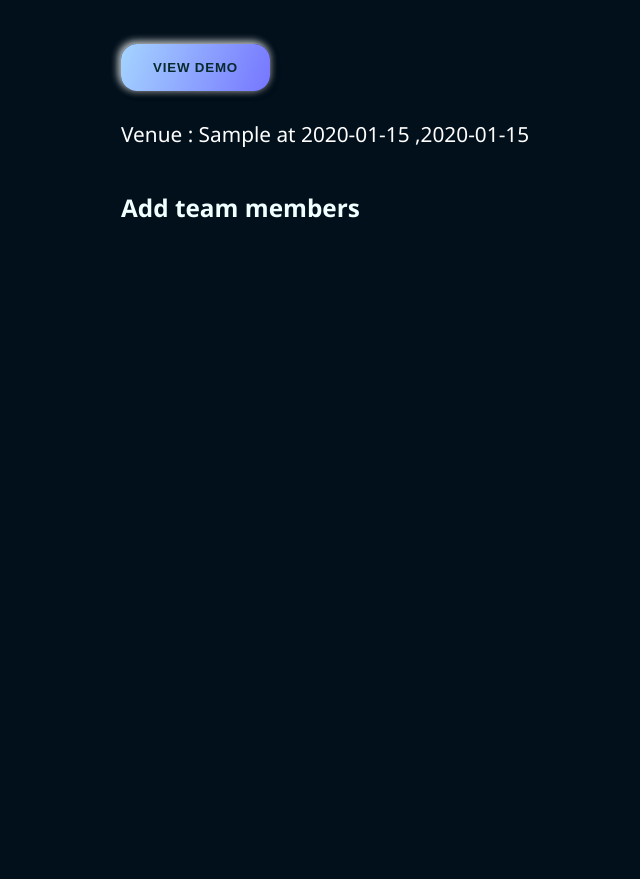
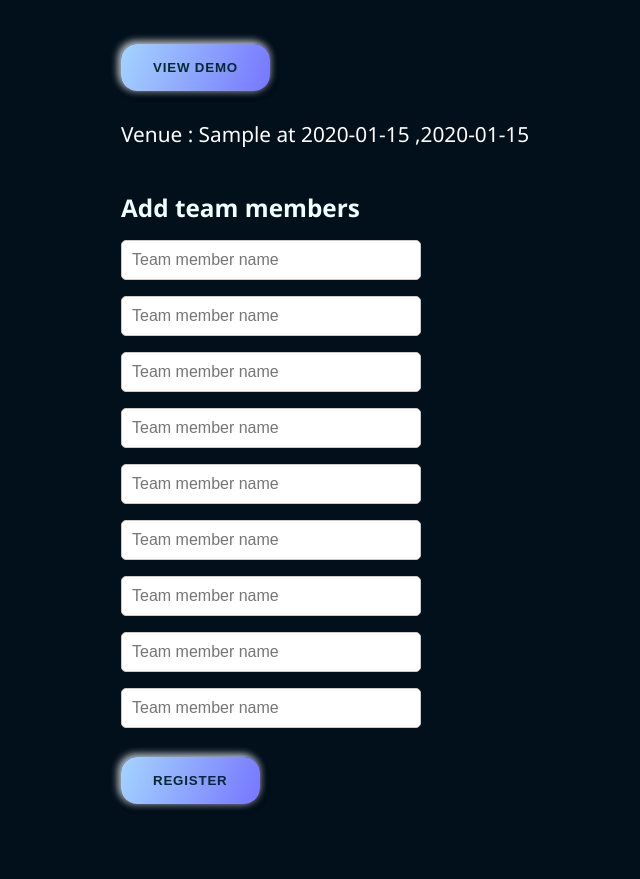
Before and after one commit to amlan-xyz/shristi23, a Node server app: page /events/display/event/600000000000000000000001/600000000000000000000001 in a window 1280 px wide. Shown: the part 552-1431 px from the top of the page, without its empty margins (17-657 px from the left). Before the commit the page ends 854 px from the top, so only its background shows below. Run offline with Node 20, Linux system fonts and the light colour scheme; a user stored in the database is signed in; tables that the repository leaves empty hold one stand-in row (values such as "Sample post"); some libraries are stand-ins or nearby versions.

Commit message:
fixed registration

```diff
--- a/routes/Event.js
+++ b/routes/Event.js
@@ -541,13 +541,14 @@ router.get("/display/event/:id/:token",fetchUserParams, async (req, res) => {
       isPaid: eventSingle.isPaid,
       price: outsider ? eventSingle.priceO : eventSingle.priceN,
       isVerified: registeration?.isVerified,
-      isMainEvent: eventSingle.isMainEvent,
       qrCode: club.qrCode,
       upi: club.upi,
       phoneNo: club.phoneNo,
       isMainEvent: eventSingle.isMainEvent,
+      isTeamEvent:eventSingle.isTeamEvent,
+      teamSize:eventSingle.teamSize
     };
-
+    console.log(eventSingle.teamSize)
     // res.json(result);
     res.render("displayEvent", { event });
   } catch (error) {
--- a/views/displayEvent.ejs
+++ b/views/displayEvent.ejs
@@ -244,7 +244,7 @@
               name="<%=event.teamSize%>"
             />
 
-            <% let val=event.teamSize %> <% for(let j=0;j< val-1; j++) {%>
+            <% let val=event.teamSize %> <% for(let j=0;j< val -1; j++) {%>
             <input
               type="text"
               name="name"
@@ -256,7 +256,8 @@
             <!-- <a href="" target="_blank" style="display: block; width: 25%"
               ><button id="register" class="btnss">Register</button></a
             > -->
-            <!-- <button type="submit" id="register">register</button> -->
+            <button type="submit" id="register" class="btnss"> <%= event.isRegistered?"Register": "Registered" %> </button>
+          </form>
 
             <script>
               let pop_text = document.querySelector(".pop_text");
@@ -269,12 +270,23 @@
                 let names = "";
                 let teamEvent = false;
                 const nameArray = event.target.name;
-                let team_size = 0;
-                for (let nameEle of nameArray) {
-                  names += nameEle.value + ",";
-                  team_size++;
-                  teamEvent = true;
+
+                let team_size = "<%= event.teamSize%>"-1;
+                console.log(team_size)
+                if(team_size!=1){
+
+                  for (let nameEle of nameArray) {
+                    names += nameEle.value + ",";
+                    team_size++;
+                    teamEvent = true;
+                  }
                 }
+                else{
+                  names += nameArray.value + ",";
+                    team_size++;
+                    teamEvent = true;
+                }
+
                 const newNames = names.slice(0, -1);
                 var today = new Date();
                 var dd = String(today.getDate()).padStart(2, "0");
@@ -283,6 +295,7 @@
 
                 today = mm + "/" + dd + "/" + yyyy;
                 const user = JSON.parse(localStorage.getItem("user"));
+                // return
                 const response = await fetch("/registration", {
                   method: "POST",
                   body: JSON.stringify({
@@ -307,7 +320,6 @@
                 }
               });
             </script>
-          </form>
 
           <%}else{%>
           <form id="register-form">
--- a/views/events.ejs
+++ b/views/events.ejs
@@ -158,6 +158,7 @@
 		if(user){
 			for( link of aLinks){
 			let href = link.getAttribute("href");
+
 			link.setAttribute("href", href +"/" + user.authToken);
 			console.log(href)
 
```
